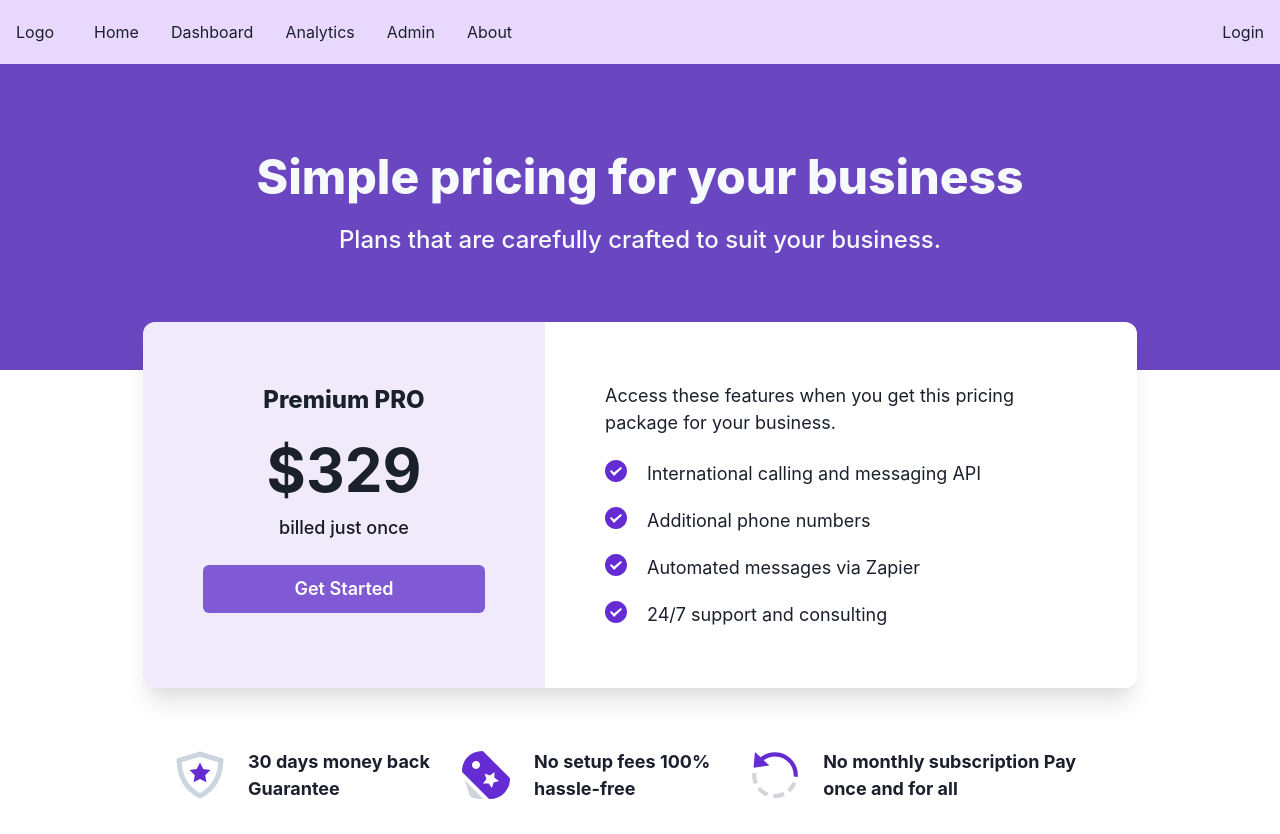
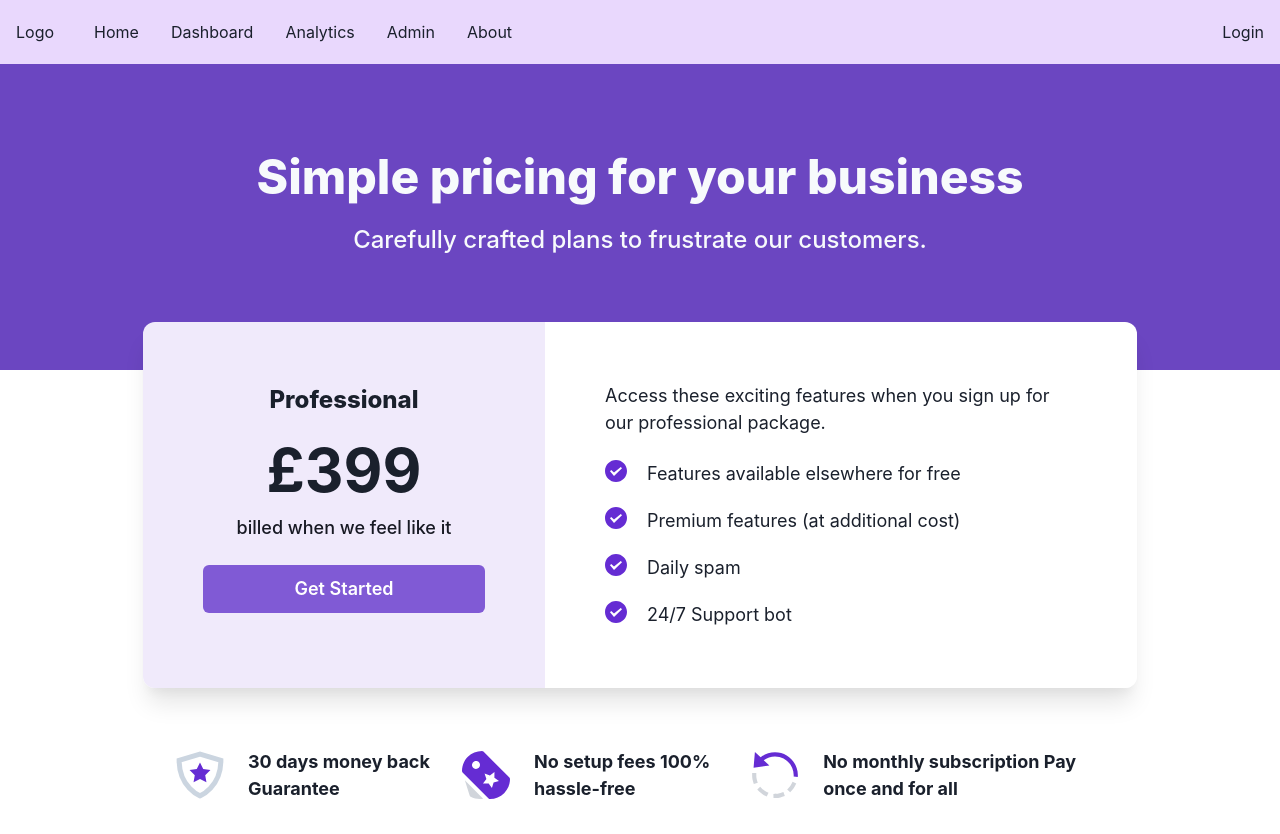
Before and after one commit to smagreen/vite-chakra, a React (Vite) app: page / in a window 1280 px wide. Built offline with nearby package versions, Linux system fonts and the light colour scheme.

Commit message:
Updated Marketing features

```diff
--- a/src/Header.tsx
+++ b/src/Header.tsx
@@ -14,7 +14,7 @@ export const Header = () => (
       Simple pricing for your business
     </Heading>
     <Text fontWeight='medium' fontSize={['sm','lg','2xl']} pt='4' textAlign={['left','left','center']}>
-      Plans that are carefully crafted to suit your business.
+      Carefully crafted plans to frustrate our customers.
     </Text>
    </Box>
   </Box>
--- a/src/Pricing.tsx
+++ b/src/Pricing.tsx
@@ -36,13 +36,13 @@ import {
           <Flex direction={['column', 'column', 'row']}>
             <Box bg='#F0EAFB' p='60px'>
               <Text fontSize='24px' fontWeight='800'>
-                Premium PRO
+                Professional
               </Text>
               <Heading as='h3' fontSize={['5xl','5xl','6xl']}  mt='16px'>
-                $329
+                £399
               </Heading>
               <Text color='#171923' fontSize='18px' fontWeight='500' mt='8px'>
-                billed just once
+                billed when we feel like it
               </Text>
               <Button colorScheme='purple' size='lg' w='282px' mt='24px'>
                 Get Started
@@ -50,14 +50,13 @@ import {
             </Box>
             <Box p='60px' fontSize='18px' bg='white'>
               <Text textAlign='left'>
-                Access these features when you get this pricing package for your
-                business.
+                Access these exciting features when you sign up for our professional package.
               </Text>
               <Stack as='ul' spacing='20px' pt='24px'>
-                <ListItem>International calling and messaging API</ListItem>
-                <ListItem>Additional phone numbers</ListItem>
-                <ListItem>Automated messages via Zapier</ListItem>
-                <ListItem>24/7 support and consulting</ListItem>
+                <ListItem>Features available elsewhere for free</ListItem>
+                <ListItem>Premium features (at additional cost)</ListItem>
+                <ListItem>Daily spam</ListItem>
+                <ListItem>24/7 Support bot </ListItem>
               </Stack>
             </Box>
           </Flex>
```
